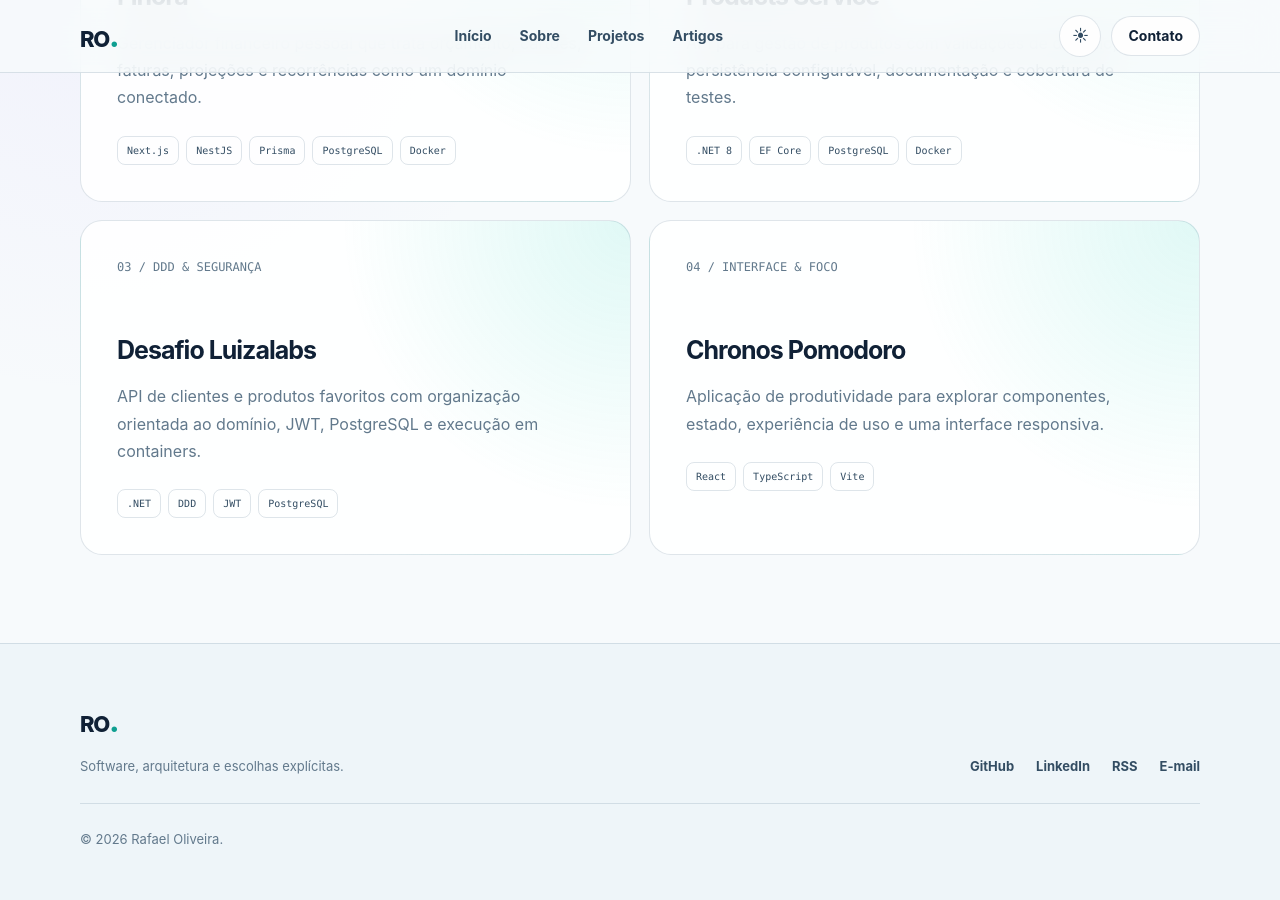
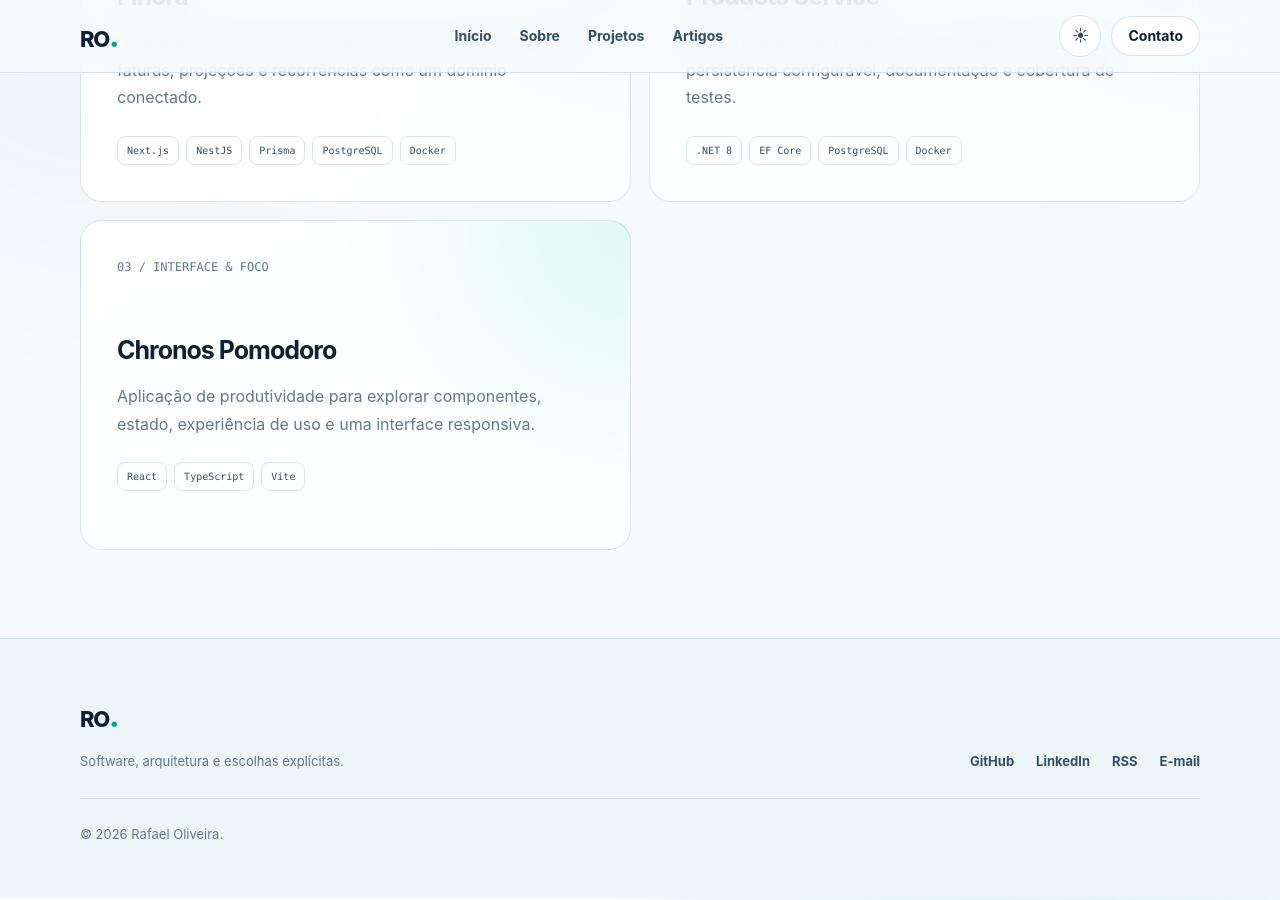
Before and after one commit to blasther12/blasther12.github.io, a Jekyll site: the page built from projetos.md, in a window 1280 px wide and 900 px high, scrolled down 634 px. Built offline with Jekyll 4.4.1, drawn with Linux system fonts in a browser that asks for light colours.

Commit message:
content: remove Desafio Luizalabs from projects

```diff
--- a/projetos.md
+++ b/projetos.md
@@ -32,15 +32,7 @@ permalink: /projetos/
       </article>
 
       <article class="card card--featured">
-        <span class="card__number">03 / DDD & SEGURANÇA</span>
-        <h3>Desafio Luizalabs</h3>
-        <p>API de clientes e produtos favoritos com organização orientada ao domínio, JWT, PostgreSQL e execução em containers.</p>
-        <div class="card__tags"><span>.NET</span><span>DDD</span><span>JWT</span><span>PostgreSQL</span></div>
-        <a class="card__link" href="https://github.com/blasther12/desafio_luizalabs" aria-label="Abrir Desafio Luizalabs no GitHub"></a>
-      </article>
-
-      <article class="card card--featured">
-        <span class="card__number">04 / INTERFACE & FOCO</span>
+        <span class="card__number">03 / INTERFACE & FOCO</span>
         <h3>Chronos Pomodoro</h3>
         <p>Aplicação de produtividade para explorar componentes, estado, experiência de uso e uma interface responsiva.</p>
         <div class="card__tags"><span>React</span><span>TypeScript</span><span>Vite</span></div>
```
